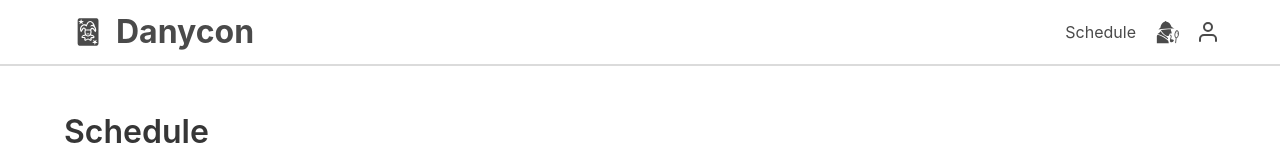
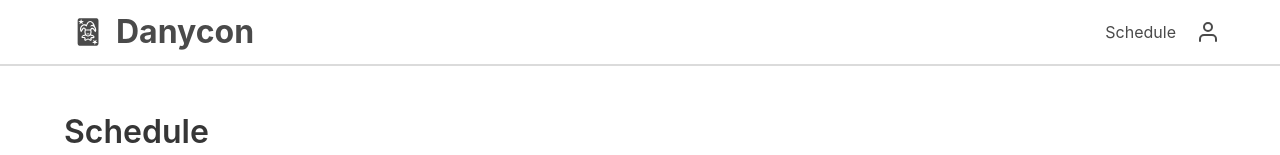
Before and after one commit to coltonw/danycon-schedule, a Next.js app: page / in a window 1280 px wide. Shown: the top 155 px of the page. Built offline with nearby package versions, Linux system fonts and the light colour scheme.

Commit message:
:mag::x: Remove broken link to sherlock stuff

```diff
--- a/components/Nav.tsx
+++ b/components/Nav.tsx
@@ -13,14 +13,12 @@ const Nav = () => {
       <div className="container">
         <div className="navbar-brand">
           <Link href="/" className="navbar-item">
-
             <span className="icon-text is-align-items-center">
               <span className="icon is-large">
                 <GiCardJoker size="2em" />
               </span>
               <span className="is-size-3 has-text-weight-bold">Danycon</span>
             </span>
-
           </Link>
           <div
             className={`navbar-burger burger ${isActive ? 'is-active' : ''}`}
@@ -35,22 +33,13 @@ const Nav = () => {
           <div className="navbar-end">
             {pathname !== '/login' && (
               <>
-                <Link href="/" className="navbar-item">
+                <Link href="/schedule" className="navbar-item">
                   Schedule
                 </Link>
-                <Link href="/hunt" className="navbar-item">
-
-                  <span className="icon">
-                    <GiSherlockHolmes size="1.5em" />
-                  </span>
-
-                </Link>
                 <Link href="/login" className="navbar-item">
-
                   <span className="icon">
                     <FiUser size="1.5em" />
                   </span>
-
                 </Link>
               </>
             )}
```
